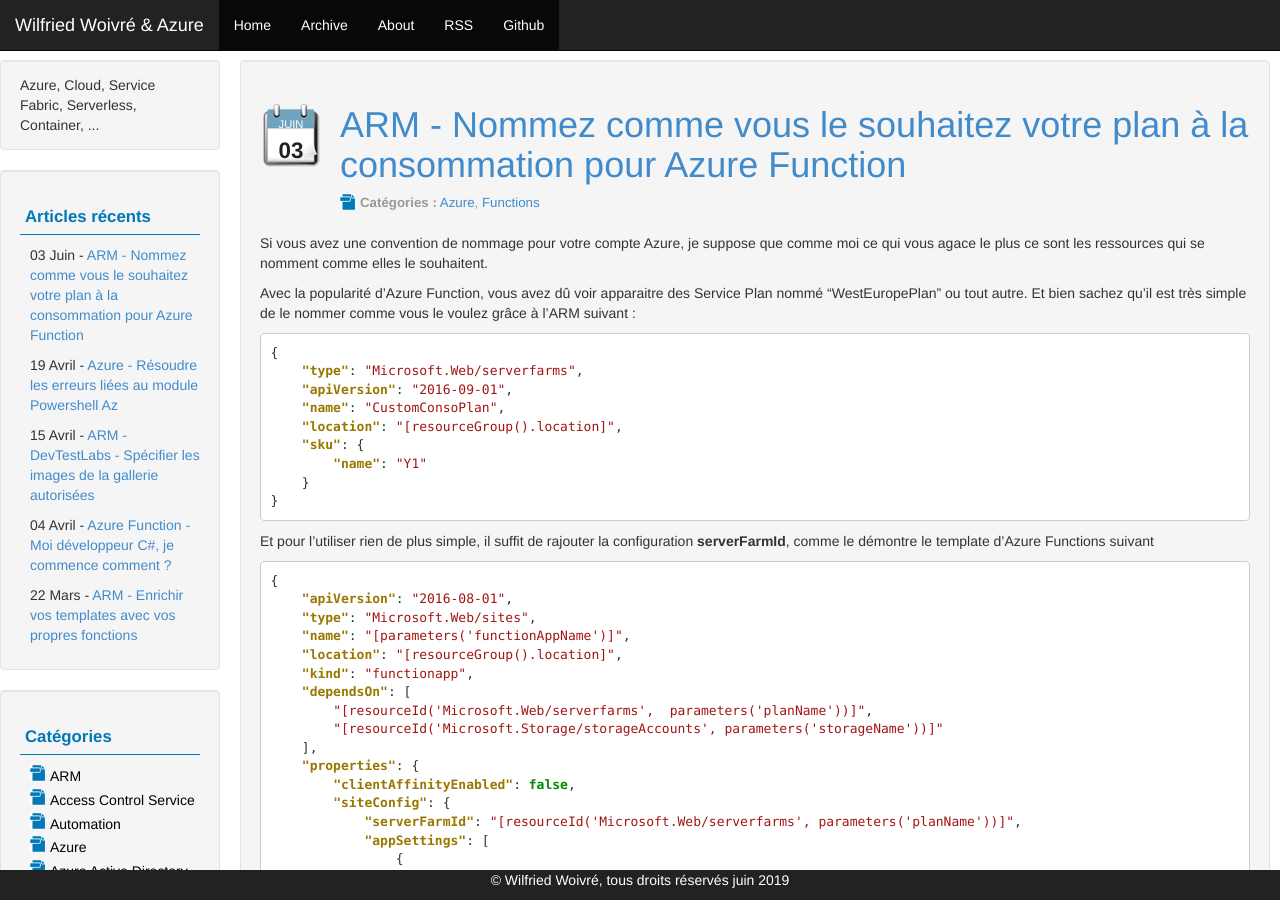
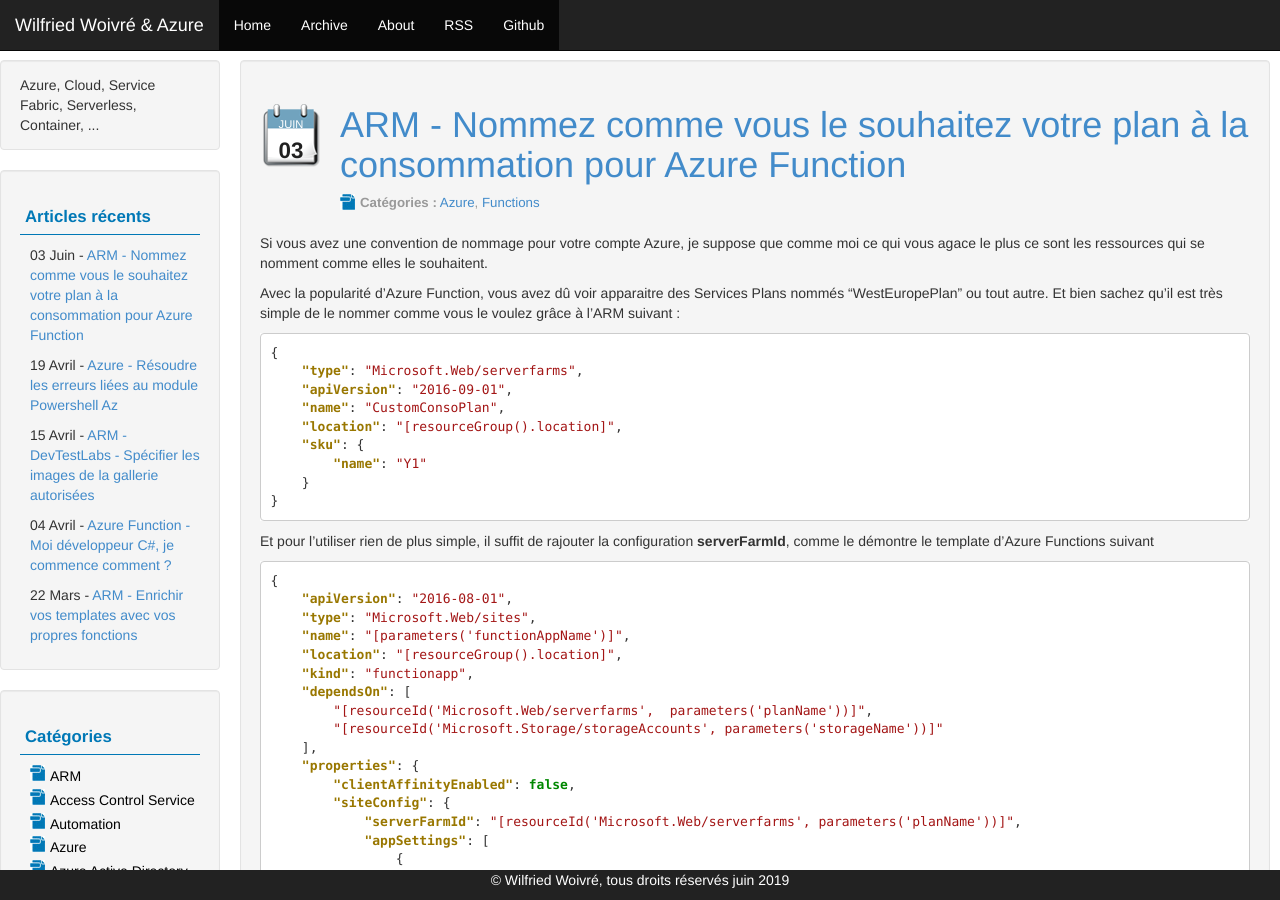
Before and after one commit to wilfriedwoivre/wilfriedwoivre.github.io, a Jekyll site: the page built from _posts/2019-06-03-arm-nommez-comme-vous-le-souhaitez-votre-plan-a-la-consommation-pour-azure-function.md, in a window 1280 px wide and 900 px high. Built offline with Jekyll 4.4.1, drawn with Linux system fonts in a browser that asks for light colours.

Commit message:
Update 2019-06-03-arm-nommez-comme-vous-le-souhaitez-votre-plan-a-la-consommation-pour-azure-function.md

````diff
--- a/_posts/2019-06-03-arm-nommez-comme-vous-le-souhaitez-votre-plan-a-la-consommation-pour-azure-function.md
+++ b/_posts/2019-06-03-arm-nommez-comme-vous-le-souhaitez-votre-plan-a-la-consommation-pour-azure-function.md
@@ -7,7 +7,7 @@ categories: [ "Azure", "Functions" ]
 
 Si vous avez une convention de nommage pour votre compte Azure, je suppose que comme moi ce qui vous agace le plus ce sont les ressources qui se nomment comme elles le souhaitent.
 
-Avec la popularité d'Azure Function, vous avez dû voir apparaitre des Service Plan nommé "WestEuropePlan" ou tout autre. Et bien sachez qu'il est très simple de le nommer comme vous le voulez grâce à l'ARM suivant :
+Avec la popularité d'Azure Function, vous avez dû voir apparaitre des Services Plans nommés "WestEuropePlan" ou tout autre. Et bien sachez qu'il est très simple de le nommer comme vous le voulez grâce à l'ARM suivant :
 
 ```json
 {
````
